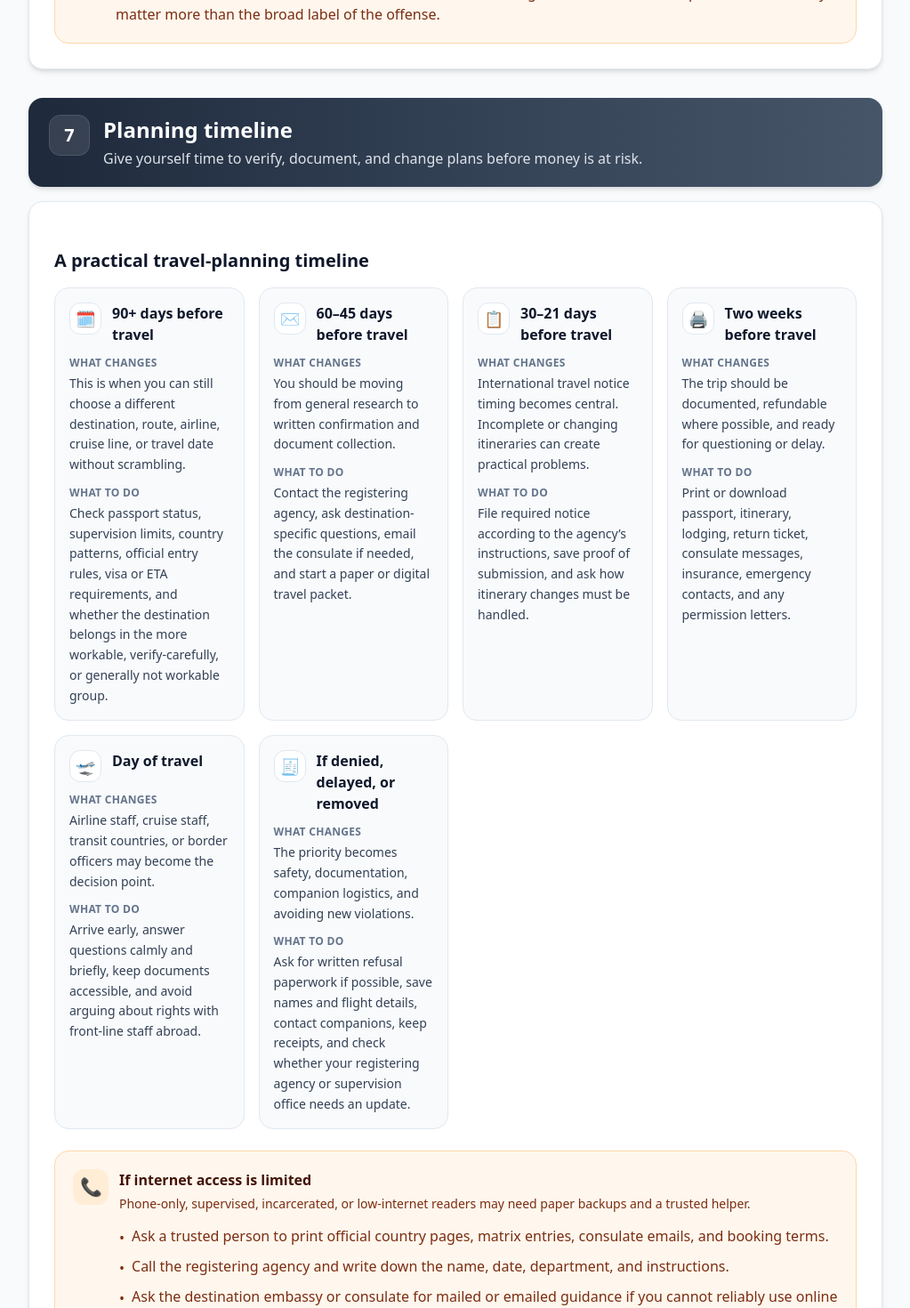
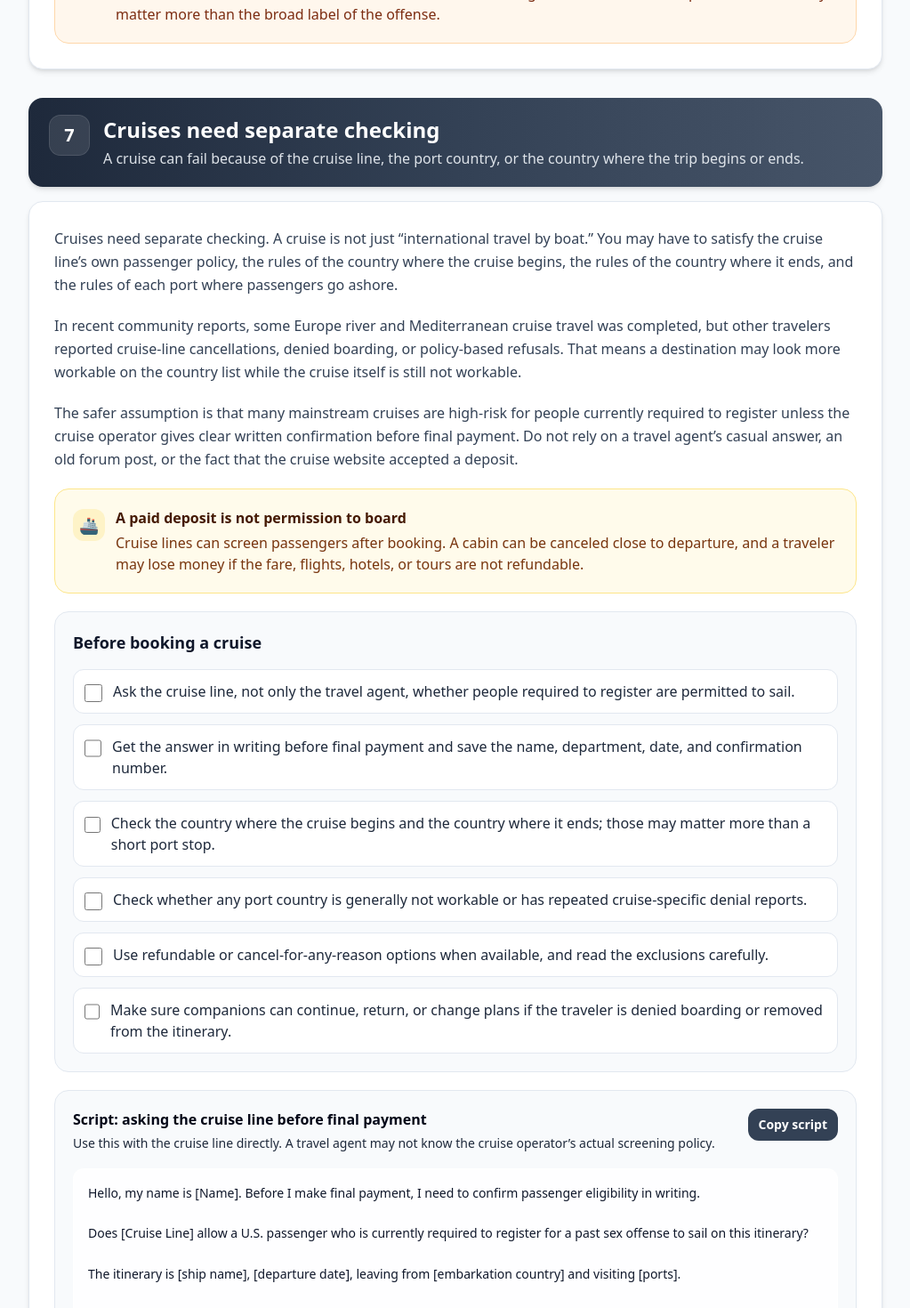
Before and after one commit to projectsolarrecon/Solar, a React (Vite) app: page /resources/international-travel-guide in a window 1280 px wide. Shown: the part 8180-9650 px from the top of the page at 89% size, without its empty margins (128-1151 px from the left). Built offline with nearby package versions, Linux system fonts and the light colour scheme.

Commit message:
Update InternationalTravelGuide.tsx

```diff
--- a/src/pages/resources/InternationalTravelGuide.tsx
+++ b/src/pages/resources/InternationalTravelGuide.tsx
@@ -842,8 +842,101 @@ Thank you,
         </GuideSectionCard>
 
         <GuideSectionHeader
+          id="cruises"
+          number="7"
+          title="Cruises need separate checking"
+          subtitle="A cruise can fail because of the cruise line, the port country, or the country where the trip begins or ends."
+        />
+
+        <GuideSectionCard>
+          <GuideProse>
+            <p>
+              Cruises need separate checking. A cruise is not just “international travel by boat.”
+              You may have to satisfy the cruise line’s own passenger policy, the rules of the country
+              where the cruise begins, the rules of the country where it ends, and the rules of each
+              port where passengers go ashore.
+            </p>
+
+            <p>
+              In recent community reports, some Europe river and Mediterranean cruise travel was
+              completed, but other travelers reported cruise-line cancellations, denied boarding, or
+              policy-based refusals. That means a destination may look more workable on the country
+              list while the cruise itself is still not workable.
+            </p>
+
+            <p>
+              The safer assumption is that many mainstream cruises are high-risk for people currently
+              required to register unless the cruise operator gives clear written confirmation before final
+              payment. Do not rely on a travel agent’s casual answer, an old forum post, or the fact that
+              the cruise website accepted a deposit.
+            </p>
+          </GuideProse>
+
+          <GuideCallout tone="warning" icon="🚢" title="A paid deposit is not permission to board">
+            <p>
+              Cruise lines can screen passengers after booking. A cabin can be canceled close to
+              departure, and a traveler may lose money if the fare, flights, hotels, or tours are not
+              refundable.
+            </p>
+          </GuideCallout>
+
+          <GuideChecklist
+            id="cruise-checklist"
+            title="Before booking a cruise"
+            columns={1}
+            items={[
+              {
+                id: "cruise-line-policy",
+                label:
+                  "Ask the cruise line, not only the travel agent, whether people required to register are permitted to sail.",
+              },
+              {
+                id: "written-answer",
+                label:
+                  "Get the answer in writing before final payment and save the name, department, date, and confirmation number.",
+              },
+              {
+                id: "embarkation",
+                label:
+                  "Check the country where the cruise begins and the country where it ends; those may matter more than a short port stop.",
+              },
+              {
+                id: "ports",
+                label:
+                  "Check whether any port country is generally not workable or has repeated cruise-specific denial reports.",
+              },
+              {
+                id: "refunds",
+                label:
+                  "Use refundable or cancel-for-any-reason options when available, and read the exclusions carefully.",
+              },
+              {
+                id: "companions",
+                label:
+                  "Make sure companions can continue, return, or change plans if the traveler is denied boarding or removed from the itinerary.",
+              },
+            ]}
+          />
+
+          <ScriptBox
+            title="Script: asking the cruise line before final payment"
+            tone="neutral"
+            context="Use this with the cruise line directly. A travel agent may not know the cruise operator’s actual screening policy."
+            script={`Hello, my name is [Name]. Before I make final payment, I need to confirm passenger eligibility in writing.
+
+Does [Cruise Line] allow a U.S. passenger who is currently required to register for a past sex offense to sail on this itinerary?
+
+The itinerary is [ship name], [departure date], leaving from [embarkation country] and visiting [ports].
+
+If this question must be reviewed by a security, legal, or guest eligibility department, please forward it to the correct office. I am not asking for legal advice; I am asking whether the cruise line will allow boarding on this itinerary.
+
+Please reply in writing so I can save the answer with my travel records.`}
+          />
+        </GuideSectionCard>
+
+        <GuideSectionHeader
           id="timeline"
-          number="7"
+          number="8"
           title="Planning timeline"
           subtitle="Give yourself time to verify, document, and change plans before money is at risk."
         />
@@ -858,7 +951,7 @@ Thank you,
                 whatChanges:
                   "This is when you can still choose a different destination, route, airline, cruise line, or travel date without scrambling.",
                 whatToDo:
-                  "Check passport status, supervision limits, country patterns, official entry rules, visa or ETA requirements, and whether the destination belongs in the more workable, verify-carefully, or generally not workable group.",
+                  "Check passport status, supervision limits, country patterns, official entry rules, visa or ETA requirements, cruise-line policies, and whether the destination belongs in the more workable, verify-carefully, or generally not workable group.",
               },
               {
                 stage: "60–45 days before travel",
@@ -866,7 +959,7 @@ Thank you,
                 whatChanges:
                   "You should be moving from general research to written confirmation and document collection.",
                 whatToDo:
-                  "Contact the registering agency, ask destination-specific questions, email the consulate if needed, and start a paper or digital travel packet.",
+                  "Contact the registering agency, ask destination-specific questions, email the consulate if needed, contact the cruise line directly if cruising, and start a paper or digital travel packet.",
               },
               {
                 stage: "30–21 days before travel",
@@ -882,7 +975,7 @@ Thank you,
                 whatChanges:
                   "The trip should be documented, refundable where possible, and ready for questioning or delay.",
                 whatToDo:
-                  "Print or download passport, itinerary, lodging, return ticket, consulate messages, insurance, emergency contacts, and any permission letters.",
+                  "Print or download passport, itinerary, lodging, return ticket, consulate messages, cruise-line confirmation if relevant, insurance, emergency contacts, and any permission letters.",
               },
               {
                 stage: "Day of travel",
@@ -907,10 +1000,10 @@ Thank you,
             title="If internet access is limited"
             icon="📞"
             items={[
-              "Ask a trusted person to print official country pages, matrix entries, consulate emails, and booking terms.",
+              "Ask a trusted person to print official country pages, matrix entries, cruise reports, consulate emails, and booking terms.",
               "Call the registering agency and write down the name, date, department, and instructions.",
-              "Ask the destination embassy or consulate for mailed or emailed guidance if you cannot reliably use online forms.",
-              "Keep a paper folder with your itinerary, lodging, emergency contacts, and proof of travel notice submission.",
+              "Ask the destination embassy, consulate, airline, or cruise line for mailed or emailed guidance if you cannot reliably use online forms.",
+              "Keep a paper folder with your itinerary, lodging, cruise confirmation if relevant, emergency contacts, and proof of travel notice submission.",
             ]}
             note="Phone-only, supervised, incarcerated, or low-internet readers may need paper backups and a trusted helper."
           />
@@ -918,7 +1011,7 @@ Thank you,
 
         <GuideSectionHeader
           id="documents"
-          number="8"
+          number="9"
           title="Build a travel packet"
           subtitle="When travel gets stressful, organized records matter."
         />
@@ -950,8 +1043,9 @@ Thank you,
                 title: "Verification records",
                 items: [
                   "Consulate or embassy emails.",
+                  "Airline or cruise-line written eligibility confirmation.",
                   "Screenshots or PDFs of official entry pages.",
-                  "Community matrix or trip-report notes used as planning signals.",
+                  "Community matrix, country report, or cruise-report notes used as planning signals.",
                   "Names, dates, departments, confirmation numbers, and call notes.",
                 ],
               },
@@ -970,15 +1064,15 @@ Thank you,
           <GuideCallout tone="privacy" icon="🔒" title="Protect sensitive records">
             <p>
               Carry what you may need, but think carefully before giving copies of sensitive legal
-              documents to hotels, tour operators, or private companies unless they are required. Keep
-              the most sensitive records in your own control.
+              documents to hotels, tour operators, cruise staff, or private companies unless they are
+              required. Keep the most sensitive records in your own control.
             </p>
           </GuideCallout>
         </GuideSectionCard>
 
 <GuideSectionHeader
           id="booking-border"
-          number="9"
+          number="10"
           title="Booking, border, and companion planning"
           subtitle="The goal is not to predict every outcome. The goal is to reduce avoidable harm if the trip changes."
         />
@@ -992,9 +1086,11 @@ Thank you,
             </p>
 
             <p>
-              Cruise travel needs separate checking. A traveler may face the cruise operator’s policy,
-              the port country’s policy, and the rules of any country where the ship begins or ends.
-              Cruise success at one port does not prove airport admission to that country.
+              Cruise travel needs separate checking even when the destination looks more workable.
+              A traveler may face the cruise operator’s policy, the port country’s policy, and the rules
+              of any country where the ship begins or ends. Cruise success at one port does not prove
+              airport admission to that country, and a country that allows air entry may still appear on
+              a cruise itinerary the operator will not let you board.
             </p>
 
             <p>
@@ -1011,7 +1107,7 @@ Thank you,
             items={[
               {
                 id: "refundable",
-                label: "Use refundable or changeable bookings whenever the destination is not clearly workable.",
+                label: "Use refundable or changeable bookings whenever the destination or travel mode is not clearly workable.",
               },
               {
                 id: "routing",
@@ -1051,15 +1147,15 @@ Who should I contact, how quickly should I contact them, and what proof should I
             <p>
               Companions should know the plan without being asked to manage everything. Give them the
               itinerary, lodging details, emergency contacts, and a backup return plan. If the traveler
-              is denied entry, the companion may need to decide whether to continue, wait, or return
-              separately.
+              is denied entry or denied boarding, the companion may need to decide whether to continue,
+              wait, or return separately.
             </p>
           </GuideCallout>
         </GuideSectionCard>
 
         <GuideSectionHeader
           id="mistakes"
-          number="10"
+          number="11"
           title="Common mistakes"
           subtitle="These are the errors that make an already difficult travel situation harder."
         />
@@ -1083,6 +1179,13 @@ Who should I contact, how quickly should I contact them, and what proof should I
                   "Check the destination’s entry rules, visa or ETA process, criminal-history questions, and border-discretion language.",
               },
               {
+                mistake: "Assuming cruises are easier than flying.",
+                whyItMatters:
+                  "Cruises add another gate: the cruise line’s own passenger policy. Some travelers report country-level success, while others report cruise-line cancellations, denied boarding, or policy-based refusals.",
+                betterMove:
+                  "Treat cruises as high-risk unless the cruise line confirms eligibility in writing before final payment, and check embarkation, disembarkation, and port countries separately.",
+              },
+              {
                 mistake: "Booking through a risky transit country.",
                 whyItMatters:
                   "A layover can become an immigration screening event, especially if you must clear border control or obtain an electronic authorization.",
@@ -1090,16 +1193,9 @@ Who should I contact, how quickly should I contact them, and what proof should I
                   "Route directly when possible, and check transit rules separately from destination rules.",
               },
               {
-                mistake: "Assuming cruise reports equal airport admission.",
-                whyItMatters:
-                  "Cruise ports, ship policies, embarkation countries, and airport immigration can produce different outcomes.",
-                betterMove:
-                  "Research cruise and air travel separately, and check the cruise line before final payment.",
-              },
-              {
                 mistake: "Changing the itinerary without updating anyone.",
                 whyItMatters:
-                  "Registration notice, supervision permission, lodging, dates, or route changes may create compliance risk.",
+                  "Registration notice, supervision permission, lodging, dates, cruise ports, or route changes may create compliance risk.",
                 betterMove:
                   "Ask in advance exactly how changes must be reported and save proof that you followed the instruction.",
               },
@@ -1116,7 +1212,7 @@ Who should I contact, how quickly should I contact them, and what proof should I
 
         <GuideSectionHeader
           id="resources"
-          number="11"
+          number="12"
           title="Resources and next steps"
           subtitle="Use official sources for rules and community sources for planning signals."
         />
@@ -1233,7 +1329,7 @@ Who should I contact, how quickly should I contact them, and what proof should I
                 href: sourceLinks.pfrCruiseReports,
                 badge: "Cruise reports",
                 description:
-                  "Cruise-specific reports that help separate ship policy from country-entry practice.",
+                  "Cruise-specific reports showing both completed trips and cruise-line cancellations or policy-based denials. Use as planning signals, not guarantees.",
               },
               {
                 label: "ACSOL International Travel 2026 discussion",
@@ -1280,7 +1376,7 @@ Who should I contact, how quickly should I contact them, and what proof should I
 
         <GuideSectionHeader
           id="sources"
-          number="12"
+          number="13"
           title="Sources and verification"
           subtitle="Rules and country practices can change. Recheck before relying on this guide."
         />
```
Lines whose indentation alone changed are shown as unchanged.
